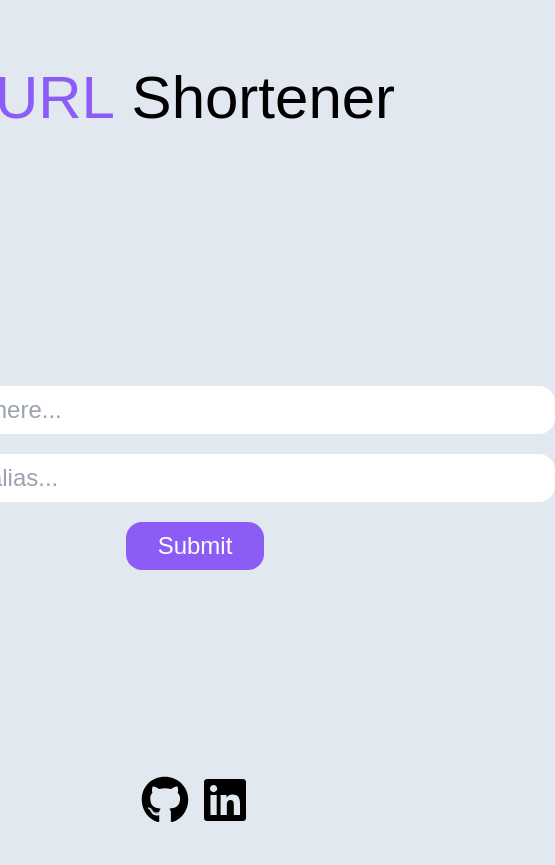
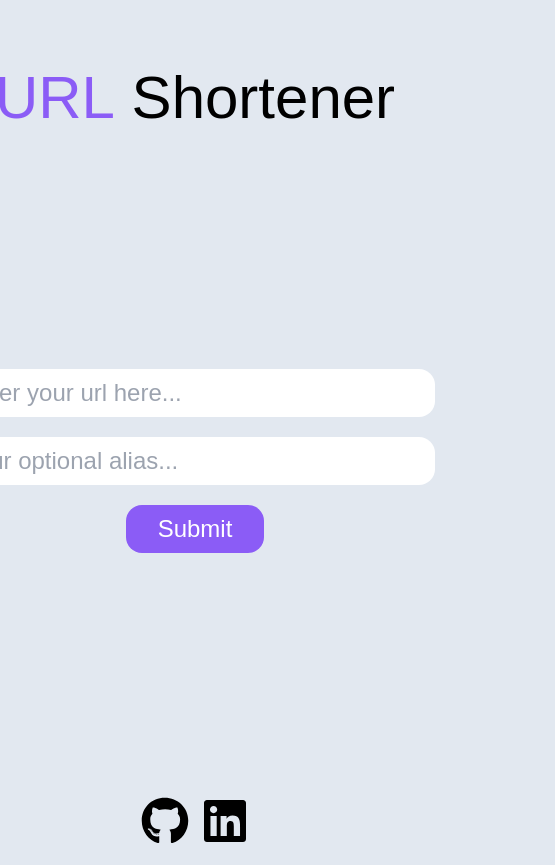
Before and after one commit to pilif139/url-shortener, a Next.js app: page / in a window 390 px wide. Shown: the whole page, 555 px wide, since content can reach past the window. Before the commit the page ends 844 px from the top, so only its background shows below. Built offline with nearby package versions, Linux system fonts and the light colour scheme; a web font is replaced by a local one.

Commit message:
mobile compatibility

```diff
--- a/src/app/page.tsx
+++ b/src/app/page.tsx
@@ -10,7 +10,7 @@ export default function Home() {
   const [isLoading, setIsLoading] = useState<boolean>(false);
 
   return (
-    <main className="text-2xl flex flex-col items-center justify-center mt-28 min-h-[85vh]">
+    <main className="text-2xl flex flex-col items-center justify-center md:mt-28 mt-36 min-h-[75vh]">
       <Form setAlias={setAlias} setIsLoading={setIsLoading}></Form>
       {!isLoading && alias && <ShortenedLink alias={alias}/>}
       <RiseLoader loading={isLoading} size={20} className="mt-20"/>
--- a/src/components/Footer.tsx
+++ b/src/components/Footer.tsx
@@ -11,7 +11,7 @@ export default function Footer(){
           initial={{opacity: 0, y: 50}}
           animate={{opacity: 1, y: 0}}
           transition={{duration: 0.5}}
-          className="flex justify-center fixed bottom-0 text-5xl p-5 gap-3">
+          className="flex justify-center relative bottom-0 text-5xl p-5 gap-3">
         <Link href={"https://github.com/pilif139"} target="_blank" className="hover:text-gray-500 transition duration-500">
           <FaGithub/>
         </Link>
--- a/src/components/Form.tsx
+++ b/src/components/Form.tsx
@@ -68,7 +68,7 @@ export default function Form({setAlias, setIsLoading} : FormProps){
                   transition={{duration: 0.2, type: "tween", stiffness: 500, damping: 20}}
                   type="text"
                   placeholder="Enter your url here..."
-                  className="p-2 rounded-2xl w-[30em] outline-none focus:bg-slate-100 transition"
+                  className="p-2 rounded-2xl w-[20em] md:w-[30em] outline-none focus:bg-slate-100 transition"
                   name="url"
                   ref={urlRef}
           />
@@ -79,7 +79,7 @@ export default function Form({setAlias, setIsLoading} : FormProps){
                   transition={{duration: 0.2, type: "tween", stiffness: 500, damping: 20}}
                   type="text"
                   placeholder="Your optional alias..."
-                  className="p-2 rounded-2xl w-[30em] outline-none focus:bg-slate-100 transition"
+                  className="p-2 rounded-2xl w-[20em] md:w-[30em] outline-none focus:bg-slate-100 transition"
                   name="alias"
                   ref={aliasRef}
           />
--- a/src/components/ShortenedLink.tsx
+++ b/src/components/ShortenedLink.tsx
@@ -3,6 +3,7 @@
 import Link from "next/link";
 import QRCode from "react-qr-code";
 import {motion} from "framer-motion";
+import {useState, useEffect} from "react";
 
 type ShortenedLinkProps = {
   alias: string
@@ -10,6 +11,16 @@ type ShortenedLinkProps = {
 }
 
 export default function ShortenedLink({alias} : ShortenedLinkProps){
+    const [qrSize, setQrSize] = useState<number>(250);
+    useEffect(() => {
+      const handleResize = () => {
+        setQrSize(window.innerWidth > 768 ? 250 : 200);
+      }
+
+      window.addEventListener('resize', handleResize);
+      return () => window.removeEventListener('resize', handleResize);
+    }, []);
+
   const link = window.location.href+alias;
 
   return (
@@ -22,7 +33,7 @@ export default function ShortenedLink({alias} : ShortenedLinkProps){
         <Link href={link} className="hover:text-violet-700 underline text-indigo-700 transition mb-5">
           {link}
         </Link>
-        <QRCode value={link} size={250}/>
+        <QRCode value={link} size={qrSize}/>
       </motion.div>
   )
 }
```
